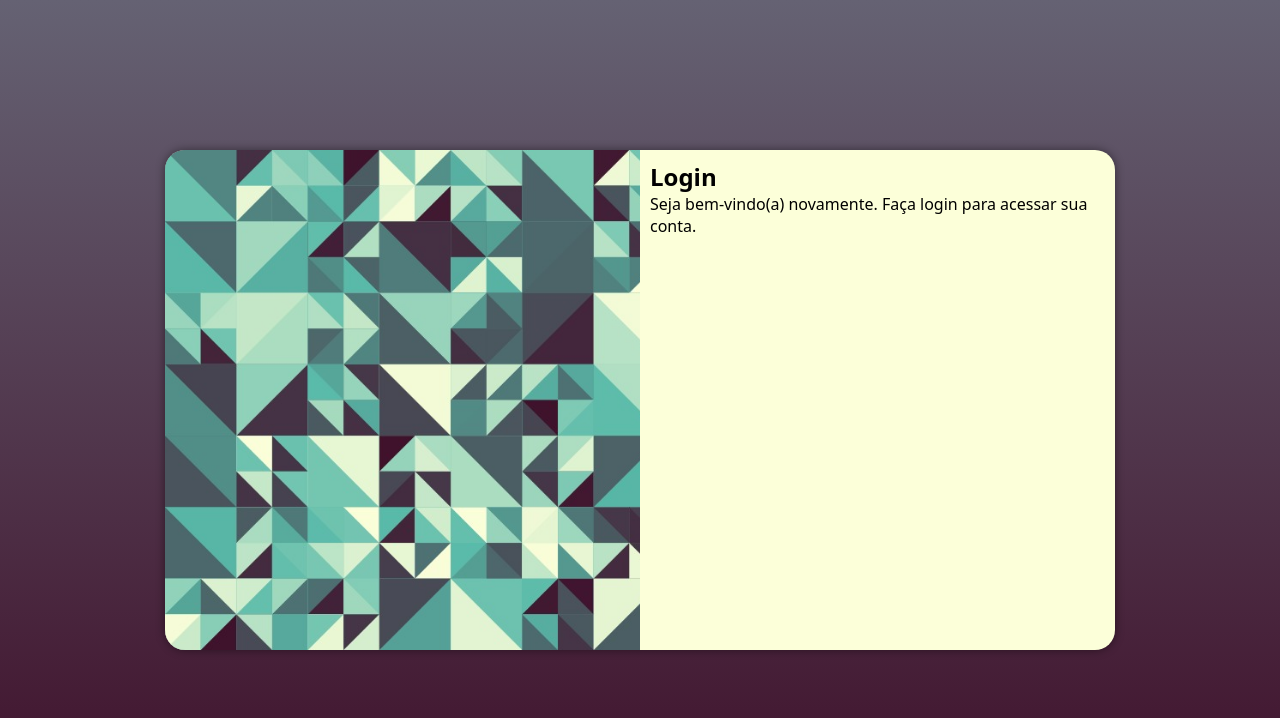
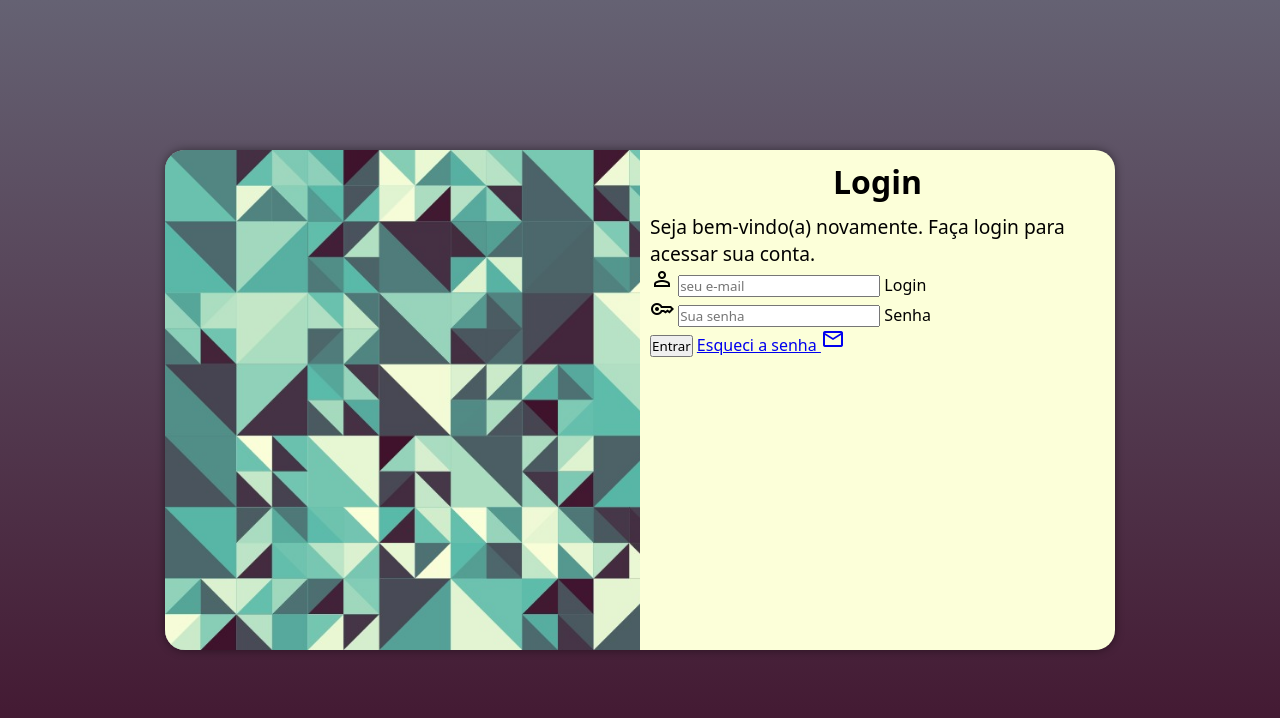
Before and after one commit to Fernanda135/login-responsivo, a plain HTML site: page index.html in a window 1280 px wide. Drawn offline with nearby package versions, Linux system fonts and the light colour scheme.

Commit message:
formulario

```diff
--- a/index.html
+++ b/index.html
@@ -3,6 +3,7 @@
 <head>
     <meta charset="UTF-8">
     <meta name="viewport" content="width=device-width, initial-scale=1.0">
+    <link href="https://fonts.googleapis.com/css2?family=Material+Symbols+Outlined" rel="stylesheet" />
     <link rel="stylesheet" href="style.css">
     <link rel="stylesheet" href="media-querie.css">
     <title>Login Page</title>
@@ -16,8 +17,26 @@
             <div id="formulario">
                 <h1>Login</h1>
                 <p>Seja bem-vindo(a) novamente. Faça login para acessar sua conta.</p>
-                <form action="login.php" method="post">
-
+                <form action="login.php" method="post" autocomplete="on">
+                    <div class="campo">
+                        <span class="material-symbols-outlined">
+                            person
+                            </span>
+                        <input type="email" name="login" id="ilogin" placeholder="seu e-mail" autocomplete="email" required maxlength="30">
+                        <label for="ilogin">Login</label>
+                    </div>
+                    <div class="campo">
+                        <span class="material-symbols-outlined">
+                            key
+                            </span>
+                        <input type="password" name="senha" id="isenha" placeholder="Sua senha" placeholder="sua senha" autocomplete="current-password" required
+                        minlength="8" maxlength="20">
+                        <label for="isenha">Senha</label>
+                    </div>
+                    <input type="submit" value="Entrar">
+                    <a href="esqueci.html">Esqueci a senha <span class="material-symbols-outlined">
+                        mail
+                        </span></a>
                 </form>
             </div>
         </section>
--- a/media-querie.css
+++ b/media-querie.css
@@ -45,6 +45,10 @@ Extra large devices (large laptops and desktops, 1200px and up)
         float: right;
         width: 70%;
     }
+
+    div#formulario > p {
+        font-size: 1em;
+    }
 }
 
 
@@ -69,4 +73,12 @@ Extra large devices (large laptops and desktops, 1200px and up)
         float: right;
         width: 50%;
     }
+
+    div#formulario > h1 {
+        font-size: 2em;
+    }
+
+    div#formulario > p {
+        font-size: 1.2em;
+    }
 }
--- a/style.css
+++ b/style.css
@@ -56,3 +56,12 @@ section#login > div#formulario {
     display: block;
     padding: 10px;
 }
+
+div#formulario > h1 {
+    text-align: center;
+    margin-bottom: 10px;
+}
+
+div#formulario > p {
+    font-size: 0.8em;
+}
```
